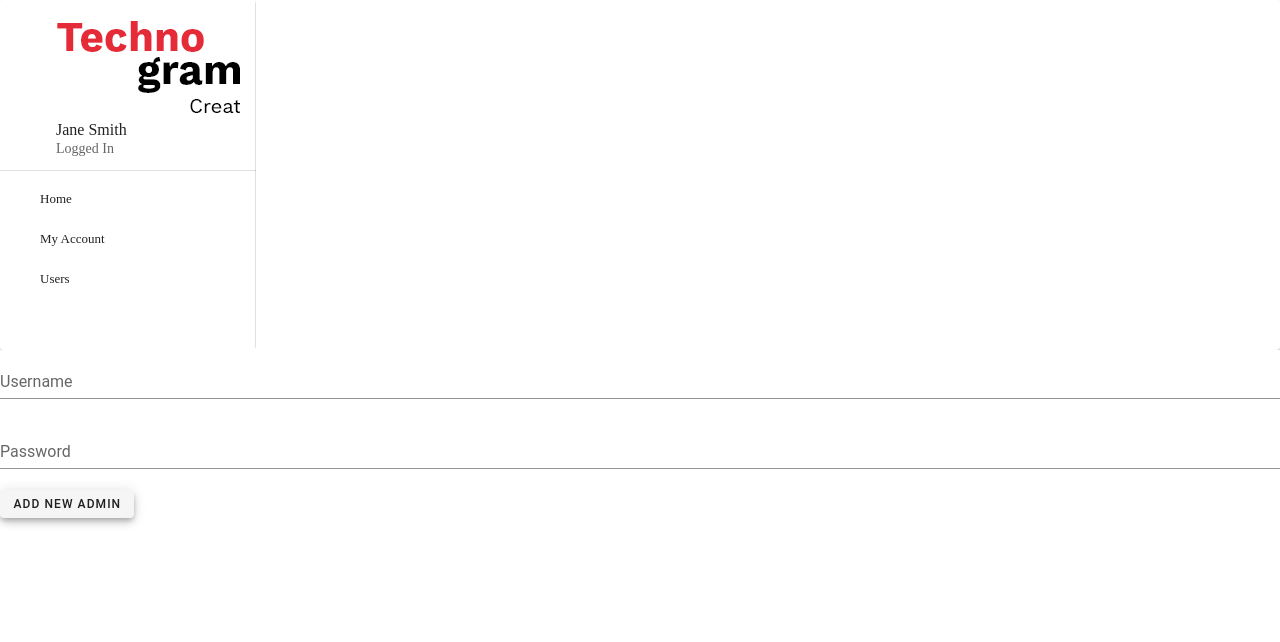
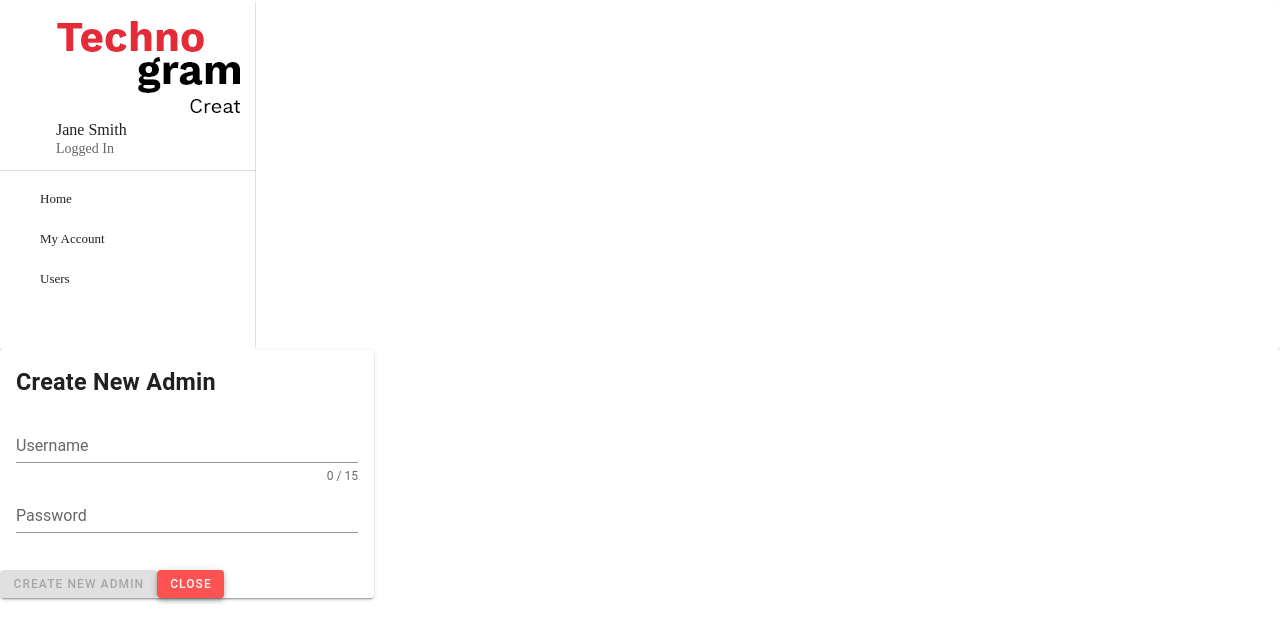
Before and after one commit to adevaraz/webdev1-technogram, a Vue app in the folder client/technogram/: page / in a window 1280 px wide. Shown: the top 642 px of the page. Built offline with nearby package versions, Linux system fonts and the light colour scheme.

Commit message:
create admin
udah tambah alert tapi masih ada yang gak sesuai

```diff
--- /dev/null
+++ b/client/technogram/src/api/admin/admin.js
@@ -0,0 +1,30 @@
+import axios from 'axios'
+import {ADMIN_URL , TIMEOUT} from '../const'
+import ErrorHandler from '../errorHandler'
+const addAdmin = async(username, password)=>{
+    try{
+    const addAdminURL = ADMIN_URL + '/new-admin'
+    const token = "eyJhbGciOiJIUzI1NiIsInR5cCI6IkpXVCJ9.eyJpZCI6MSwicm9sZXMiOiJcImFkbWluXCI7IiwiaWF0IjoxNjA1MzU2ODM4LCJleHAiOjE2MDUzNjA0Mzh9.Vr55xXXLwdvMnGETmRHVH9ipmW1IrgNPAHHDIq2o_Wk"
+    const result = await axios.post(addAdminURL, {
+        username,
+        password
+    },{
+        headers:{
+            'Authorization' : `${token}`
+        }
+    },
+    {
+        timeout : TIMEOUT,
+        withCredentials : true
+    }
+    );
+    return result.data;
+    }catch(err){
+        return ErrorHandler.errorHandler(err);
+    }
+
+}
+
+export default{
+    addAdmin
+}
--- /dev/null
+++ b/client/technogram/src/api/const.js
@@ -0,0 +1,11 @@
+const BASE_URL = "https://technogram-backend-nrkaf.ondigitalocean.app"
+
+const ADMIN_URL = BASE_URL + '/admin'
+
+const TIMEOUT = 10000;
+
+export {
+    BASE_URL ,
+    TIMEOUT,
+    ADMIN_URL
+}
--- /dev/null
+++ b/client/technogram/src/api/errorHandler.js
@@ -0,0 +1,44 @@
+const errorHandler = error =>  {
+    if(error.code === 'ECONNABORTED'){
+        return processTimeoutError();
+    }
+    if(error.response === undefined){
+        return processUnknownError();
+    }
+    return processError(error);
+
+}
+
+const processError = error => {
+    const errorResponse = error.response;
+    const statusCode = errorResponse.status;
+    const message = errorResponse.data.message;
+
+    let cause;
+    if(errorResponse.data.cause instanceof Array){
+       cause = errorResponse.data.cause[0].msg;
+    }else{
+        cause = errorResponse.data.cause;
+    }
+
+    const extractedError =  new Error(message);
+    extractedError.statusCode = statusCode;
+    extractedError.cause = cause;
+    return extractedError;
+}
+
+const processUnknownError = () => {
+    const unknownError = new Error('Unknown error');
+    unknownError.cause = 'Error tidak diketahui , silahkan hubungi tim technogram'
+    return unknownError;
+}
+
+const processTimeoutError = ()=> {
+    const timeoutError = new Error('Timeout error');
+    timeoutError.cause = 'Connection Timeout , Cek koneksi anda'
+    return timeoutError;
+}
+
+export default{
+    errorHandler
+}
--- a/client/technogram/src/components/admin/berita/AddAdmin.vue
+++ b/client/technogram/src/components/admin/berita/AddAdmin.vue
@@ -1,18 +1,48 @@
 <template>
     <v-app>
-    <div>
-      <v-form>
-        <v-text-field label="Username" v-model= "username"></v-text-field>
-        <v-text-field :type="'password'" label="Password" v-model="password"> </v-text-field>
-      </v-form>
-      <v-btn elevation="5" small @click="addAdmin">Add New Admin</v-btn>
-      </div>
+
+      <v-card max-width="374">
+        <v-card-title><h3>Create New Admin</h3></v-card-title>
+          <v-card-text>
+            <v-text-field label="Username" v-model= "username"
+            :rules="rules"
+            counter
+            maxlength="15"
+            hint="At least 8 characters">
+            </v-text-field>
+           <v-text-field
+            v-model="password"
+            :append-icon="show ? 'mdi-eye' : 'mdi-eye-off'"
+            :rules="[rules.required, rules.min]"
+            :type="show ? 'text' : 'password'"
+            label="Password"
+            hint="At least 8 characters">
+            </v-text-field>
+          </v-card-text>
+          <v-alert
+          dense
+          outlined
+          type="error"
+          v-if="error.isError">
+          {{errorMessage}}
+          </v-alert>
+          <v-alert
+          dense
+          outlined
+          type="success"
+          v-if="error.isSuccess">
+          {{successMessage}}
+          </v-alert>
+
+          <v-btn elevation="4" small color="primary" @click="addAdmin" :disabled="!isInputValid">Create New Admin</v-btn>
+          <v-btn elevation="4" small  color="error">Close</v-btn>
+       </v-card>
     </v-app>
 
 </template>
 
 <script>
-
+import Admin from "../../../api/admin/admin";
 export default {
   data() {
     return {
@@ -21,6 +51,7 @@ export default {
       error: {
         isError: false,
         message: "",
+        isSuccess: false
       },
       rules : {
         username: (value) => !!value || "Username tidak boleh kosong",
@@ -28,10 +59,35 @@ export default {
       },
       }
     },
+
+      computed: {
+        errorMessage() {
+        return this.error.message;
+        },
+        successMessage() {
+        return "Account is created";
+        },
+        isInputValid() {
+        const isEmpty = (this.username === "") | (this.password === "");
+        return !isEmpty;
+        },
+      },
+
     methods:{
       async addAdmin(){
         console.log(this.username);
+        const result = await Admin.addAdmin(this.username, this.password);
+        console.log(result)
+        if(result instanceof Error){
+          this.error.message = result.cause;
+          this.error.isError = true;
 
+        }else{
+
+          this.error.isSuccess = true;
+
+          throw result
+        }
       }
     }
   }
```
Also changed, not shown: 2 other files (tests, documents, lock files or other folders).
